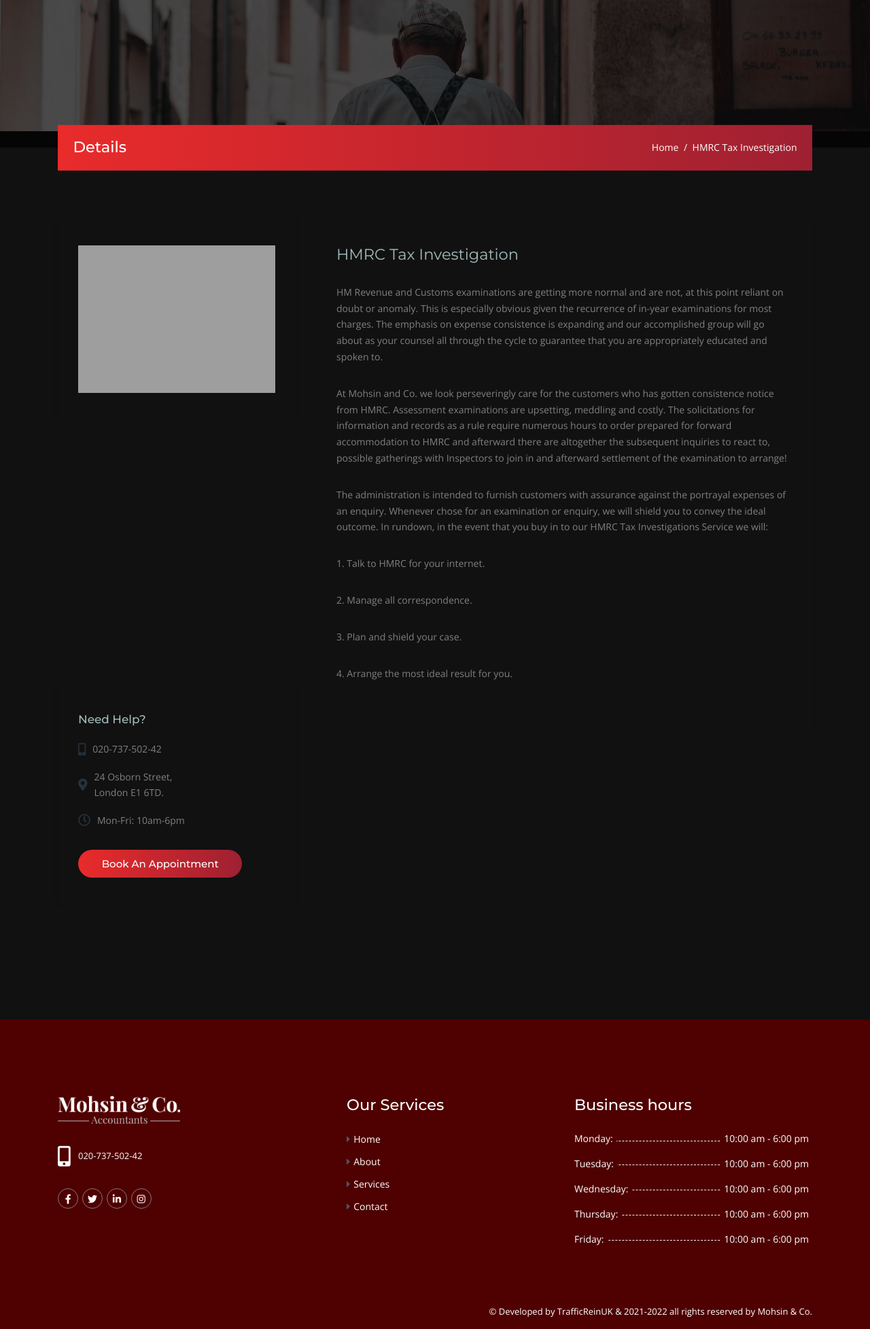
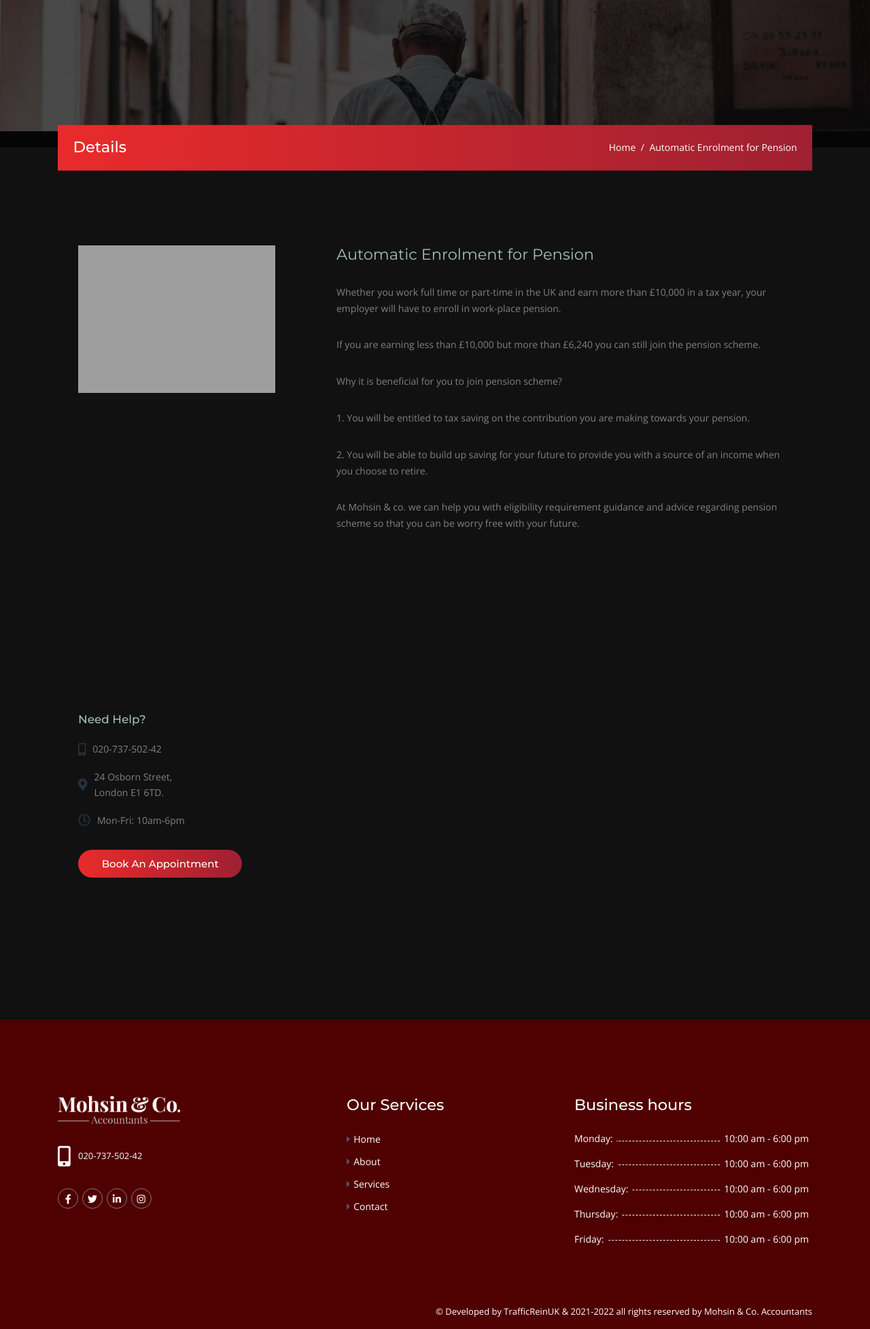
Before and after one commit to Shahoriar007/Mohsin-Co_UK, a Django app: page /enrollment-for-pensions/ in a window 1280 px wide. Shown: the part 83-2038 px from the top of the page at 68% size. Run offline with Django 3.2, Linux system fonts and the light colour scheme; a map, chart or similar area stays blank; some libraries are stand-ins or nearby versions; grey boxes are pictures that could not be loaded.

Commit message:
The Last Commit

```diff
--- a/Django-CURD/employee_project/employee_project/settings.py
+++ b/Django-CURD/employee_project/employee_project/settings.py
@@ -17,10 +17,6 @@ import os
 BASE_DIR = Path(__file__).resolve().parent.parent
 
 #BASE_DIR = os.path.dirname(os.path.dirname(os.path.abspath(__file__)))
-
-
-# Quick-start development settings - unsuitable for production
-# See https://docs.djangoproject.com/en/3.1/howto/deployment/checklist/
 
 # SECURITY WARNING: keep the secret key used in production secret!
 SECRET_KEY = 'lbu*!)u8h+2qn2r*k^)%e6d(y(si_(hzu&l%y1%_w6drha$75z'
--- a/Django-CURD/employee_project/employee_register/templates/employee_register/Automatic-Enrollment-for-pensions.html
+++ b/Django-CURD/employee_project/employee_register/templates/employee_register/Automatic-Enrollment-for-pensions.html
@@ -22,7 +22,7 @@
                     <h3 class="float-left">Details</h3>
                     <ul class="breadcrumb top10 bottom10 float-right">
                         <li class="breadcrumb-item hover-light"><a href="{% url 'services' %}">Home</a></li>
-                        <li class="breadcrumb-item hover-light">HMRC Tax Investigation</li>
+                        <li class="breadcrumb-item hover-light">Automatic Enrolment for Pension</li>
                     </ul>
                 </div>
             </div>
@@ -76,33 +76,21 @@
             </div>
             <div class="col-lg-8 col-md-7">
                 <div class="widget heading_space text-center text-md-left">
-                    <h3 class="darkcolor font-normal bottom30">HMRC Tax Investigation</h3>
+                    <h3 class="darkcolor font-normal bottom30">Automatic Enrolment for Pension</h3>
 
-                    <p class="bottom30">HM Revenue and Customs examinations are getting more normal and are not,
-                     at this point reliant on doubt or anomaly. This is especially obvious given the recurrence
-                      of in-year examinations for most charges. The emphasis on expense consistence is expanding
-                      and our accomplished group will go about as your counsel all through the cycle to guarantee
-                      that you are appropriately educated and spoken to. </p>
+                    <p class="bottom30">Whether you work full time or part-time in the UK and earn more than £10,000
+                    in a tax year, your employer will have to enroll in work-place pension. </p>
 
-                      <p class="bottom30">At Mohsin and Co. we look perseveringly care for the customers who has
-                      gotten consistence notice from HMRC. Assessment examinations are upsetting, meddling and costly.
-                       The solicitations for information and records as a rule require numerous hours to order
-                       prepared for forward accommodation to HMRC and afterward there are altogether the subsequent
-                        inquiries to react to, possible gatherings with Inspectors to join in and afterward
-                        settlement of the examination to arrange!</p>
+                      <p class="bottom30">If you are earning less than £10,000 but more than £6,240 you can still join the pension scheme.</p>
 
-                      <p class="bottom30">The administration is intended to furnish customers with assurance against
-                      the portrayal expenses of an enquiry. Whenever chose for an examination or enquiry, we will shield
-                      you to convey the ideal outcome. In rundown, in the event that you buy in to our HMRC Tax Investigations Service we will:</p>
+                      <p class="bottom30">Why it is beneficial for you to join pension scheme?</p>
 
-                      <p class="bottom30">1. Talk to HMRC for your internet. </p>
+                      <p class="bottom30">1. You will be entitled to tax saving on the contribution you are making towards your pension. </p>
 
-                      <p class="bottom30">2. Manage all correspondence.  </p>
+                      <p class="bottom30">2. You will be able to build up saving for your future to provide you with a source of an income when you choose to retire.  </p>
 
-                      <p class="bottom30">3. Plan and shield your case.  </p>
-
-                      <p class="bottom30">4. Arrange the most ideal result for you. </p>
-
+                      <p class="bottom30">At Mohsin & co. we can help you with eligibility requirement guidance and advice regarding pension scheme
+                      so that you can be worry free with your future. </p>
 
                 </div>
 
--- a/Django-CURD/employee_project/employee_register/templates/employee_register/index.html
+++ b/Django-CURD/employee_project/employee_register/templates/employee_register/index.html
@@ -119,7 +119,7 @@
                     <li class="d-table"><a href="https://www.linkedin.com/company/mohsin-co-accountants/"><i class="fab fa-linkedin-in"></i> </a> </li>
                     <li><a href="https://www.instagram.com/mohsincouk/"><i class="fab fa-instagram"></i> </a> </li>
                 </ul>
-                <p class="whitecolor">&copy;  Developed by <a href="http://www.trafficrein.co.uk/">TrafficReinUK</a> & 2021-2022 all rights reserved by Mohsin & Co.</p>
+                <p class="whitecolor">&copy;  Developed by <a href="http://www.trafficrein.co.uk/">TrafficReinUK</a> & 2021-2022 all rights reserved by Mohsin & Co. Accountants</p>
             </div>
         </div>
     </div>
@@ -197,7 +197,7 @@
 
                 <div class="col-sm-8">
                     <div style="color: darksalmon; text-align: end;">
-                        <p class="whitecolor">&copy;  Developed by <a href="http://www.trafficrein.co.uk/">TrafficReinUK</a> & 2021-2022 all rights reserved by Mohsin & Co.</p>
+                        <p class="whitecolor">&copy;  Developed by <a href="http://www.trafficrein.co.uk/">TrafficReinUK</a> & 2021-2022 all rights reserved by Mohsin & Co. Accountants</p>
                     </div>
                 </div>
             </div>
```
Also changed, not shown: Django-CURD/employee_project/employee_register/templates/employee_register/about.html (+3 -4 lines), Django-CURD/employee_project/employee_register/templates/employee_register/form_page.html (+5 -7 lines).
